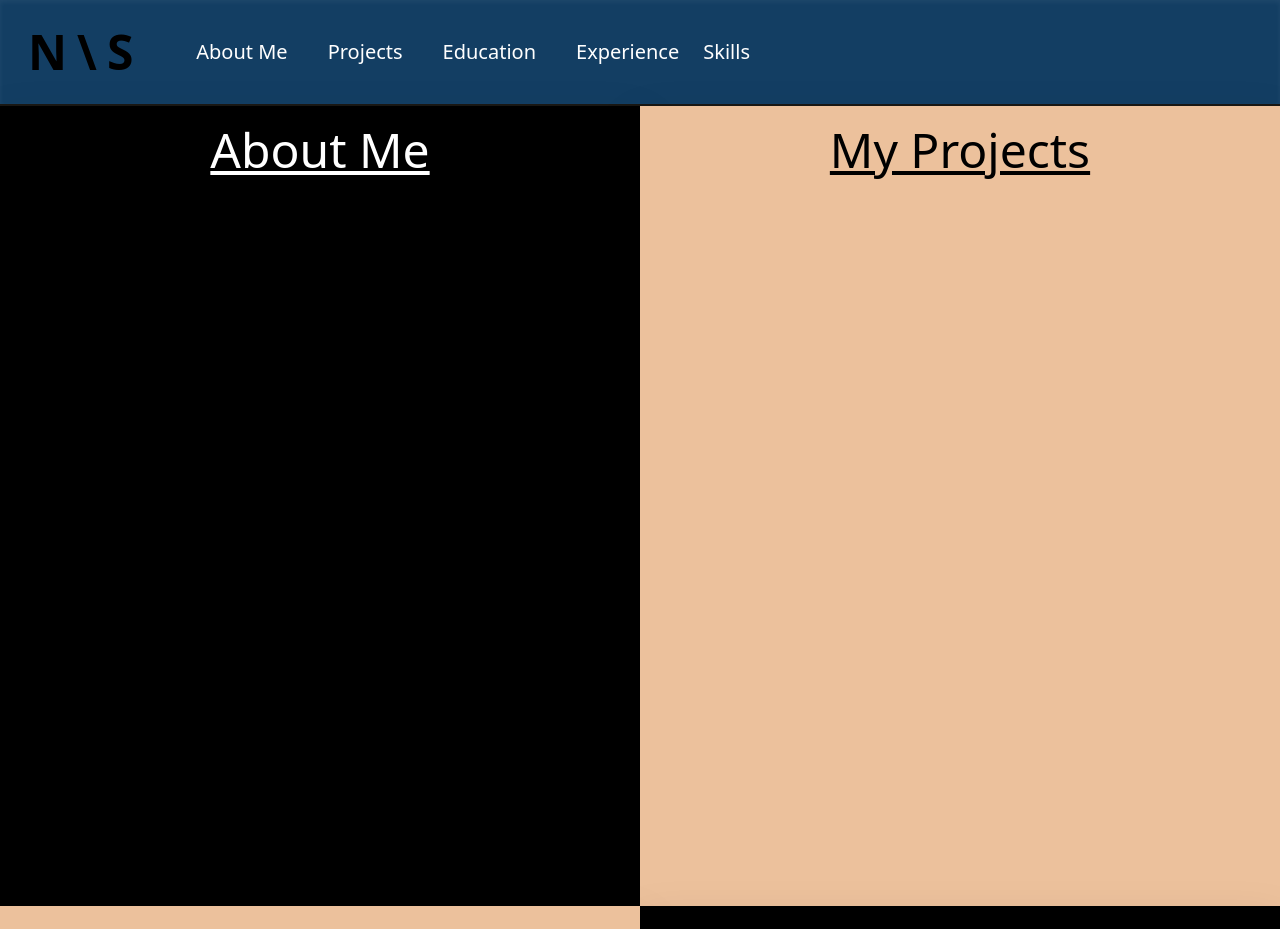
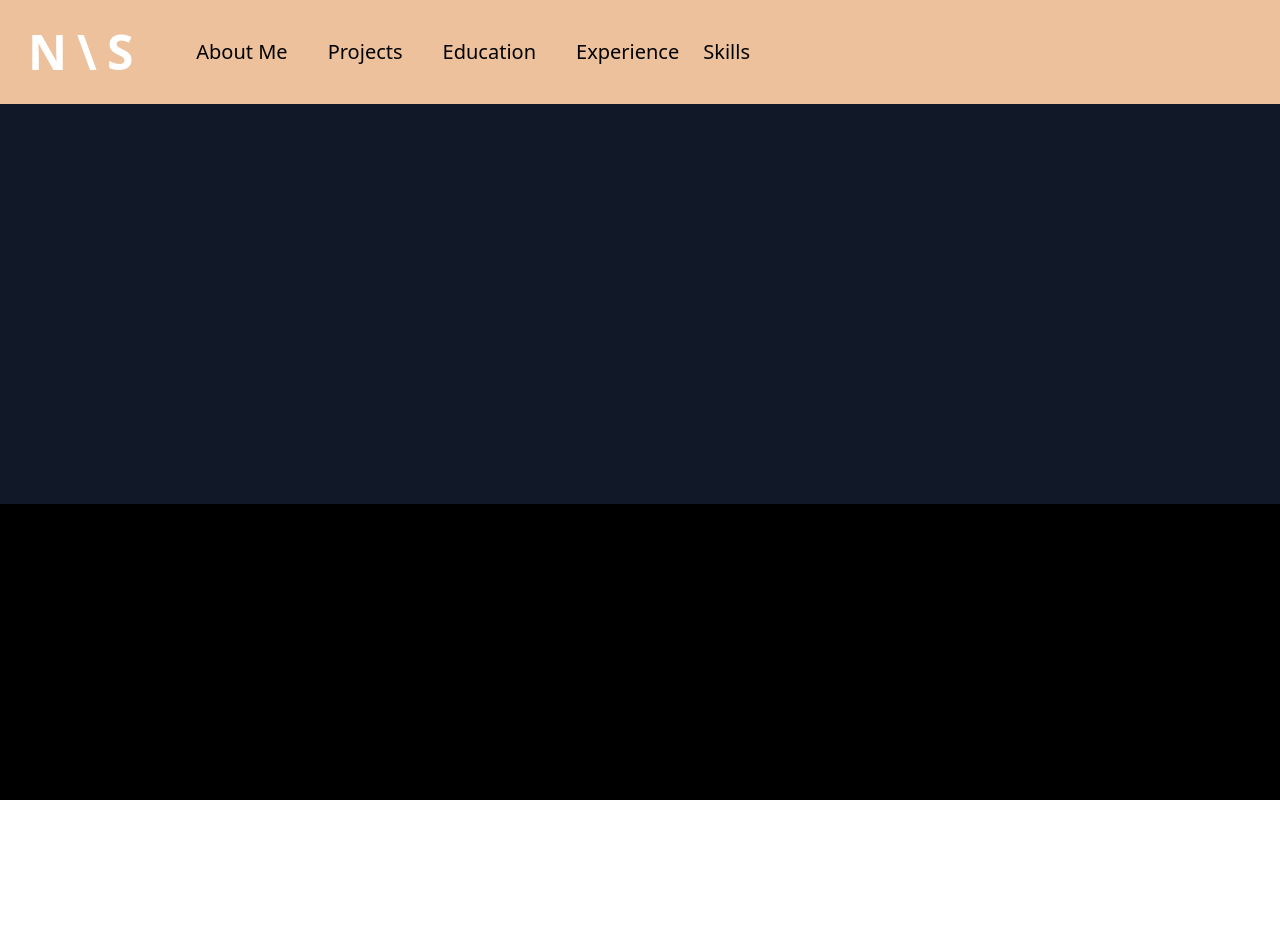
Before and after one commit to nwsop/ns-portfolio, a Next.js app in the folder portfolio/: page / in a window 1280 px wide. Shown: the top 929 px of the page. After the commit the page ends 800 px from the top, so only its background shows below. Built offline with nearby package versions, Linux system fonts and the light colour scheme.

Commit message:
Cleaned Up Design
- Still haven't made a final design decision

```diff
--- a/portfolio/components/About.js
+++ b/portfolio/components/About.js
@@ -2,8 +2,14 @@ import React from 'react'
 
 const About = () => {
     return (
-        <div className="lg:float-left md:float-none bg-black text-white lg:w-1/2 md:w-100 sm:w-100 min-h-screen mt">
-           <h1 className='text-5xl text-center pt-5 underline'>About Me</h1>
+        <div className="text-white text-center h-96">
+           <h1 className='text-5xl text-center'>About</h1>
+
+           <br></br>
+
+           <p className='text-3xl'>My name is Nathaniel Sop, I graduated college in May 2021, during my time at college, I worked as
+               a Student Web developer,
+           </p>
         </div>
     )
 }
--- a/portfolio/components/Navbar.js
+++ b/portfolio/components/Navbar.js
@@ -2,7 +2,7 @@ import React from 'react'
 
 export const Navbar = () => {
     return (
-        <nav className="hover:shadow-inner shadow-2xl flex items-center justify-between flex-wrap bg-n-tan p-7">
+        <nav className="shadow-2xl flex items-center justify-between flex-wrap bg-gradient-to-b from bg-n-tan to-slate-500 p-7">
             <div className="flex items-center flex-shrink-0 text-white mr-6">
                 <span className="font-semibold text-5xl tracking-tight mr-10 hover:text-black">N \ S</span>
             </div>
@@ -16,10 +16,10 @@ export const Navbar = () => {
             <div className="w-full block flex-grow lg:flex lg:items-center lg:w-auto">
                 <div className="text-xl lg:flex-grow">
                     <a href="#about" className="block mt-4 lg:inline-block lg:mt-0 text-black-200 hover:text-white hover:underline mr-4">About Me</a>
-                    <a href="#responsive-header" className="block mt-4 ml-6 lg:inline-block lg:mt-0 text-black-200 hover:text-white hover:underline mr-4">Projects</a>
-                    <a href="#responsive-header" className="block mt-4 ml-6 lg:inline-block lg:mt-0 text-black-200 hover:text-white hover:underline mr-4">Education</a>
-                    <a href="#responsive-header" className="block mt-4 ml-6 lg:inline-block lg:mt-0 text-black-200 hover:text-white hover:underline">Experience</a>
-                    <a href="#responsive-header" className="block mt-4 ml-6 lg:inline-block lg:mt-0 text-black-200 hover:text-white hover:underline">Skills</a>
+                    <a href="#" className="block mt-4 ml-6 lg:inline-block lg:mt-0 text-black-200 hover:text-white hover:underline mr-4">Projects</a>
+                    <a href="#" className="block mt-4 ml-6 lg:inline-block lg:mt-0 text-black-200 hover:text-white hover:underline mr-4">Education</a>
+                    <a href="#" className="block mt-4 ml-6 lg:inline-block lg:mt-0 text-black-200 hover:text-white hover:underline">Experience</a>
+                    <a href="#" className="block mt-4 ml-6 lg:inline-block lg:mt-0 text-black-200 hover:text-white hover:underline">Skills</a>
                 </div>
             </div>
         </nav>
--- a/portfolio/components/Projects.js
+++ b/portfolio/components/Projects.js
@@ -2,8 +2,24 @@ import React from 'react'
 
 const Projects = () => {
     return (
-        <div className="lg:float-right md:float-none bg-n-tan lg:w-1/2 md:w-100 sm:w-100 min-h-screen border-black">
-           <h1 className='text-5xl text-center pt-5 underline'>My Projects</h1>
+        <div className="text-black text-center rounded-lg float">
+           <h1 className='text-3xl text-center underline'>My Projects</h1>
+           <br></br>
+           <p>qwefewfewfewfewfweqfwqf</p>
+           <p>qwefewfewfewfewfweqfwqf</p>
+           <p>qwefewfewfewfewfweqfwqf</p>
+           <p>qwefewfewfewfewfweqfwqf</p>
+           <p>qwefewfewfewfewfweqfwqf</p>
+           <p>qwefewfewfewfewfweqfwqf</p>
+           <p>qwefewfewfewfewfweqfwqf</p>
+           <p>qwefewfewfewfewfweqfwqf</p>
+           <p>qwefewfewfewfewfweqfwqf</p>
+           <p>qwefewfewfewfewfweqfwqf</p>
+           <p>qwefewfewfewfewfweqfwqf</p>
+           <p>qwefewfewfewfewfweqfwqf</p>
+           <p>qwefewfewfewfewfweqfwqf</p>
+           <p>qwefewfewfewfewfweqfwqf</p>
+           <p>qwefewfewfewfewfweqfwqf</p>
         </div>
     )
 }
--- a/portfolio/components/Skills.js
+++ b/portfolio/components/Skills.js
@@ -2,12 +2,12 @@ import React from 'react'
 
 const Skills = () => {
     return (
-        <div className="lg:float-left md:float-none bg-black text-white lg: w-full md:w-100 sm:w-100 min-h-screen mt">
+        <div className="lg:float-left md:float-none bg-slate-800 text-white lg: w-full md:w-100 sm:w-100 min-h-screen mt">
            <h1 className='text-5xl text-center pt-20 underline'>Skills</h1>
-           <div className='float: left'>
+           <div className=''>
                 <p>Text</p>
            </div>
-           <div className='float:right'>
+           <div className=''>
                 <p>text</p>
            </div>
         </div>
--- a/portfolio/pages/index.tsx
+++ b/portfolio/pages/index.tsx
@@ -9,34 +9,15 @@ import Skills from "../components/Skills"
 
 export default function Home() {
   return (
-    <div className="h-screen bg-violet ">
+    <div className="h-screen bg-black">
       { /* Navbar */ }
-      <div className="static border-b-2 invert">
+      <div className="static">
         <Navbar />
       </div>
 
-      { /* Main Sections */ }
-      <div>
-        <div className="lg:drop-shadow-2xl shadow-red-800 md:shadow-none">
-          <About />
-        </div>
+      <div className='bg-gray-900 w-100 h-1/2'>
 
-        <div className="lg:drop-shadow-2xl shadow-red-800 md:shadow-none">
-          <Projects />
-        </div>
-
-        <div className="lg:drop-shadow-2xl shadow-red-800 md:shadow-none">
-          <Education />
-        </div>
-
-        <div className="lg:drop-shadow-2xl shadow-red-800 md:shadow-none">
-          <Experience />
-        </div>
       </div>
-
-      <div className="">
-          <Skills />
-        </div>
 
     </div>
   )
```
